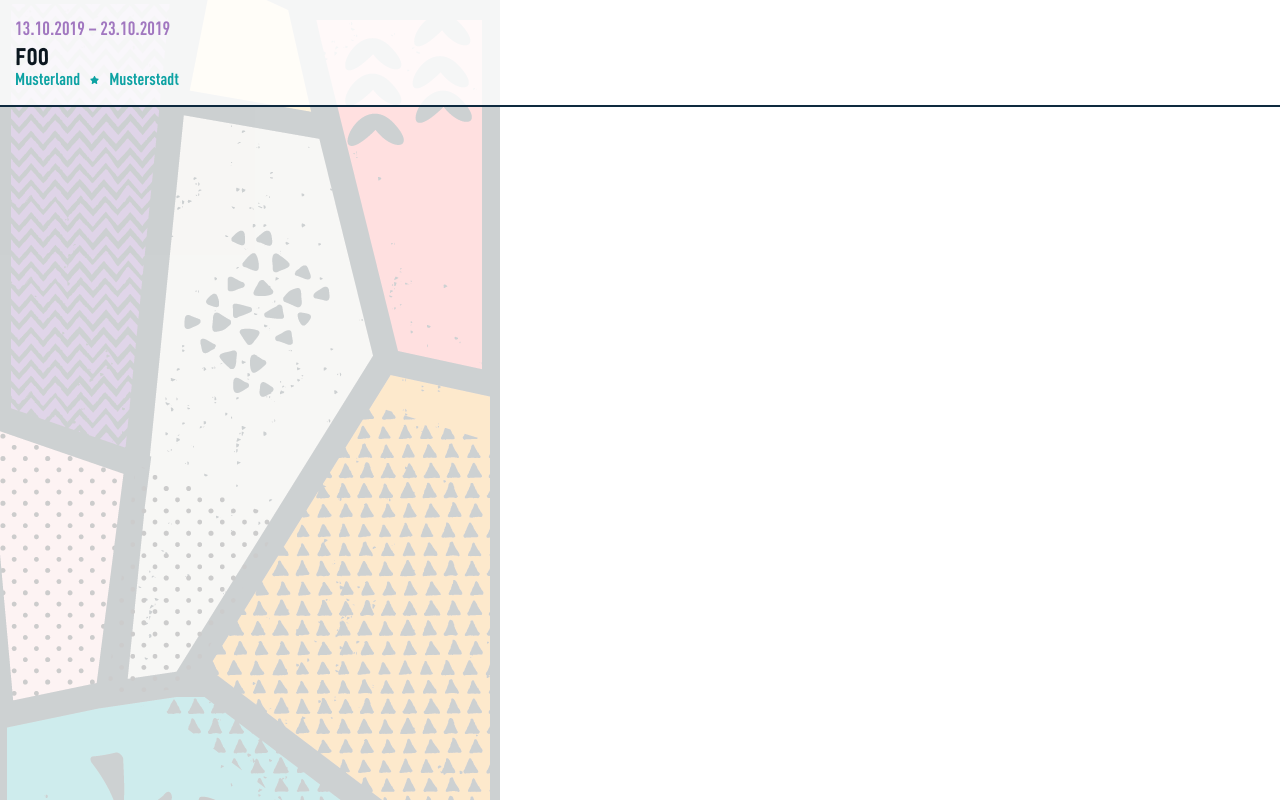
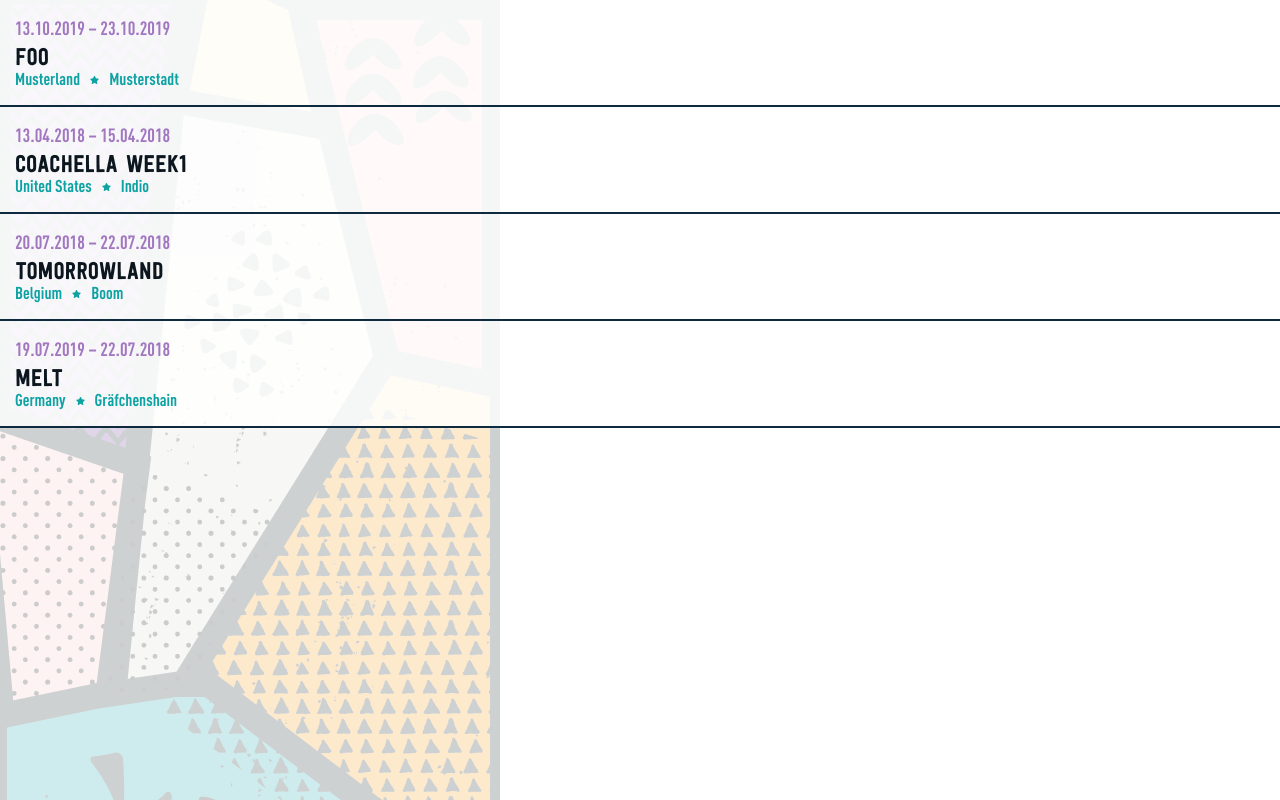
Before and after one commit to agnesbr/Timetable-Planner, a React (Create React App) app: page / in a window 1280 px wide. Built offline with nearby package versions, Linux system fonts and the light colour scheme.

Commit message:
Import all  festivals from JSON and show whole festival list

```diff
--- a/src/components/App.js
+++ b/src/components/App.js
@@ -2,6 +2,7 @@
 import styled from 'styled-components'
 import { BrowserRouter as Router } from 'react-router-dom'
 import { library } from '@fortawesome/fontawesome-svg-core'
+import uid from 'uid'
 
 import FestCard from './FestCard'
 import festData from '../data/ef_data.json'
@@ -13,27 +14,27 @@
 
 export default class App extends Component {
   render() {
-    const { festivalsArr } = festData
-    console.log(festivalsArr)
-    // .map(entry => ({
-    const festId = festData.festivals[0].festId
-    const festName = festData.festivals[0].festName
-    const festStartDate = festData.festivals[0].festStartDate
-    const festEndDate = festData.festivals[0].festEndDate
-    const festCountry = festData.festivals[0].festCountry
-    const festCity = festData.festivals[0].festCity
+    return <DisplayContent>{this.createFestivalListItems()}</DisplayContent>
+  }
 
+  renderSingleFestCard(festival, index) {
     return (
-      <DisplayContent>
-        <FestCard
-          festId={festId}
-          festName={festName}
-          festStartDate={festStartDate}
-          festEndDate={festEndDate}
-          festCountry={festCountry}
-          festCity={festCity}
-        />
-      </DisplayContent>
+      <FestCard
+        key={festival.festId + index}
+        festId={festival.festId}
+        festName={festival.festName}
+        festStartDate={festival.festStartDate}
+        festEndDate={festival.festEndDate}
+        festCountry={festival.festCountry}
+        festCity={festival.festCity}
+      />
     )
   }
+
+  createFestivalListItems() {
+    const festivalsArr = festData.festivals
+    return festivalsArr.map((festival, index) => {
+      return this.renderSingleFestCard(festival, index)
+    })
+  }
 }
```
